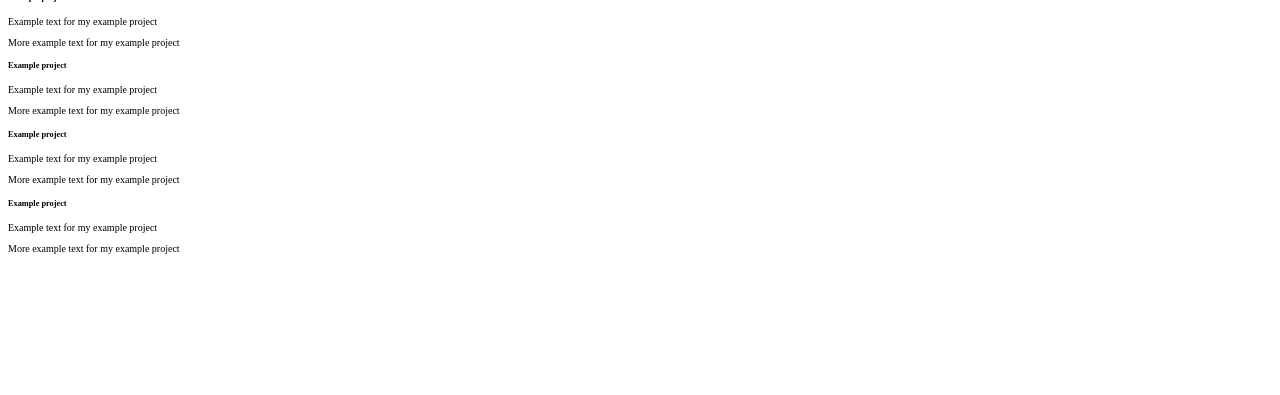
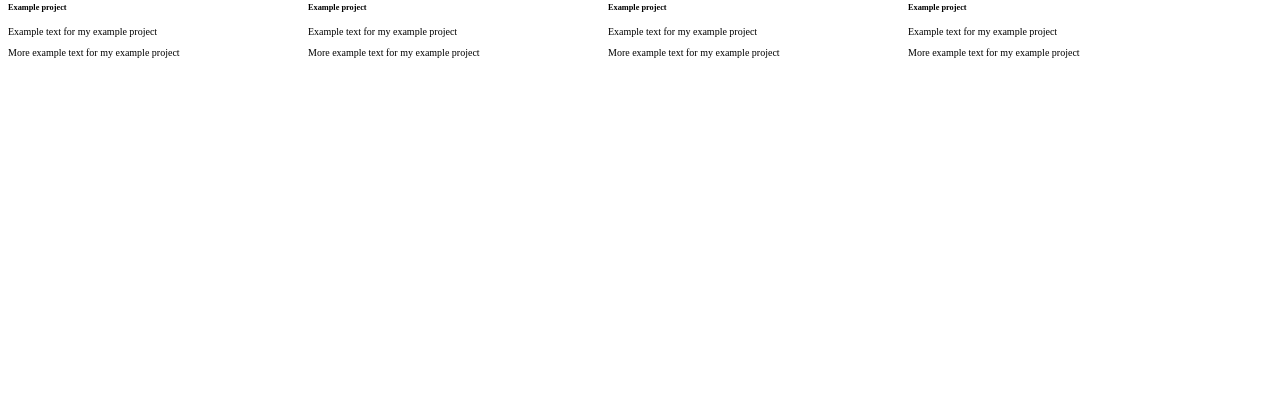
Before and after one commit to patrickkenyon/patrick-profile, a PHP site: page /portfolio.html in a window 1280 px wide. Shown: the part 405-800 px from the top of the page. Run offline with PHP 8.4, Linux system fonts and the light colour scheme.

Commit message:
added styling and html

```diff
--- a/portfolio.html
+++ b/portfolio.html
@@ -22,9 +22,10 @@
         </nav>
     </header>
     <section>
-        <div>
+        <div class="mini-profile">
             <h1>Patrick Kenyon</h1>
             <img src="http://beetox.ru/wp-content/uploads/2015/04/ava11.png" alt="profile picture">
+            <b>Personal tag-line</b>
             <p>Example text about how amazing I am</p>
         </div>
     </section>
--- a/style.css
+++ b/style.css
@@ -10,3 +10,15 @@ header {
     display: flex;
     justify-content: space-around;
 }
+.mini-profile {
+    width: 100%;
+    text-align: center;
+}
+
+.project-holder {
+    display: flex;
+}
+
+.project {
+    width: 50%;
+}
```
